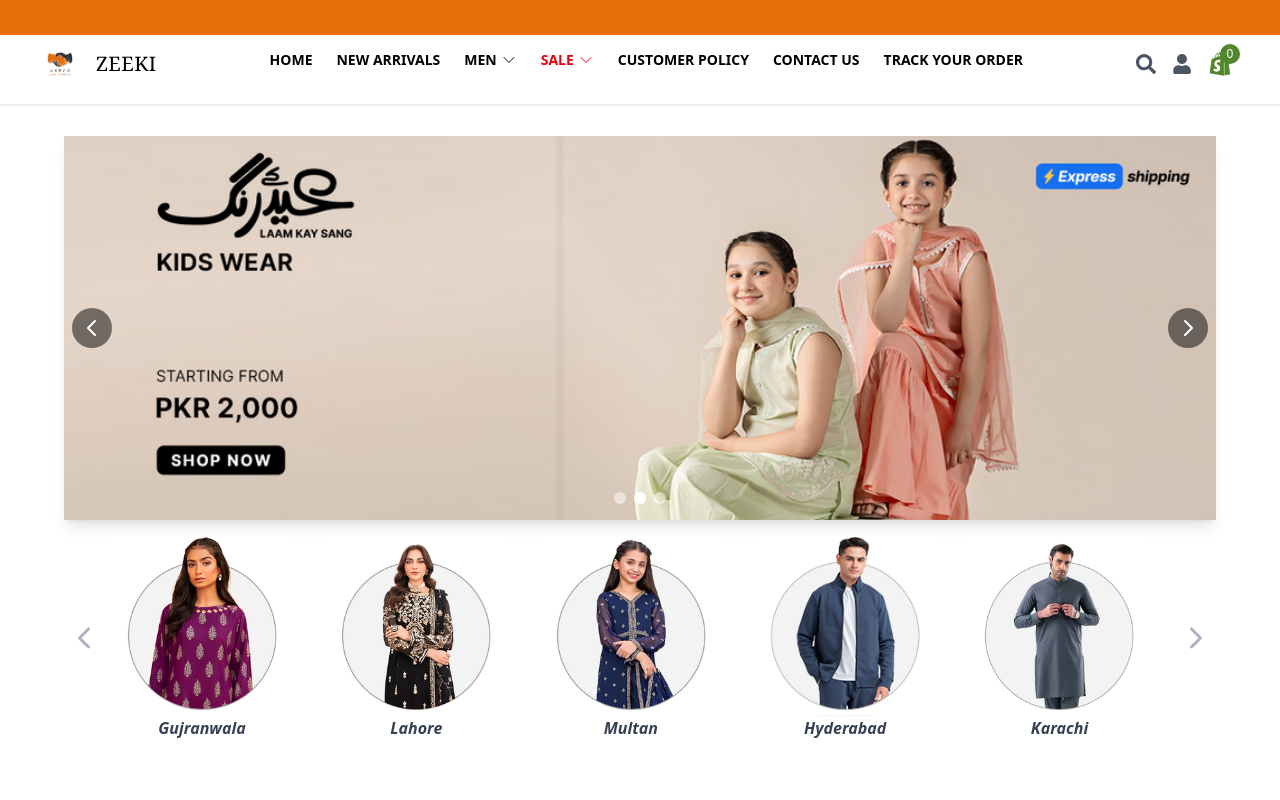
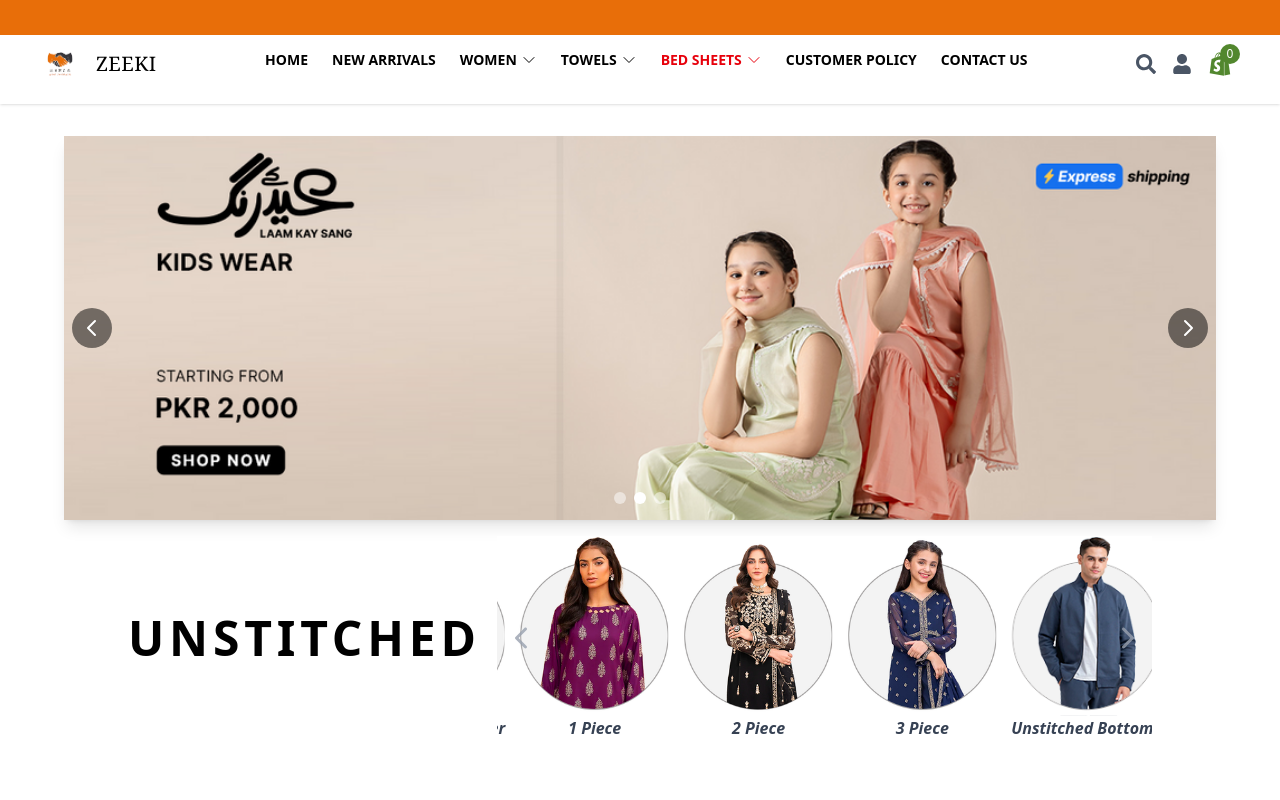
Before and after one commit to AhmadMahmoodRana-dev/Rabeel_Laam, a React (Vite) app: page / in a window 1280 px wide. Shown: the top 800 px of the page. Built offline with nearby package versions, Linux system fonts and the light colour scheme.

Commit message:
Changes Update

```diff
--- a/src/components/Home/HomePageCategorySlider.jsx
+++ b/src/components/Home/HomePageCategorySlider.jsx
@@ -9,30 +9,29 @@ import carousel5 from "../../assets/category (8).png";
 import carousel6 from "../../assets/category (9).png";
 import carousel7 from "../../assets/category (10).png";
 
-const HomePageCategorySlider = () => {
+const HomePageCategorySlider = ({heading}) => {
   const products = [
-    { id: 1, name: "Rawalpindi", image: carousel1,link:"/category/"},
-    { id: 2, name: "Faisalabad", image: carousel2,link:"/category/"},
-    { id: 3, name: "Gujranwala", image: carousel3,link:"/category/"},
-    { id: 4, name: "Lahore", image: carousel4,link:"/category/"},
-    { id: 5, name: "Multan", image: carousel5,link:"/category/"},
-    { id: 6, name: "Hyderabad", image: carousel6,link:"/category/"},
-    { id: 7, name: "Karachi", image: carousel7,link:"/category/"},
+    { id: 1, name: "Lawn '25 ", image: carousel1, link: "/category/" },
+    { id: 2, name: "Day to Day Summer", image: carousel2, link: "/category/" },
+    { id: 3, name: "1 Piece", image: carousel3, link: "/category/" },
+    { id: 4, name: "2 Piece", image: carousel4, link: "/category/" },
+    { id: 5, name: "3 Piece", image: carousel5, link: "/category/" },
+    { id: 6, name: "Unstitched Bottoms", image: carousel6, link: "/category/" },
+    { id: 7, name: "Karachi", image: carousel7, link: "/category/" },
   ];
 
   const [currentIndex, setCurrentIndex] = useState(0);
   const [perSlide, setPerSlide] = useState(1);
 
-  // Enhanced responsive breakpoints
   useEffect(() => {
     const handleResize = () => {
       const width = window.innerWidth;
-      if (width >= 1536) setPerSlide(6); // 2xl screens
-      else if (width >= 1280) setPerSlide(5); // xl
-      else if (width >= 1024) setPerSlide(3); // lg
-      else if (width >= 768) setPerSlide(2); // md
-      else if (width >= 640) setPerSlide(2); // sm
-      else setPerSlide(1.5); // xs
+      if (width >= 1536) setPerSlide(5);
+      else if (width >= 1280) setPerSlide(4);
+      else if (width >= 1024) setPerSlide(3);
+      else if (width >= 768) setPerSlide(2);
+      else if (width >= 640) setPerSlide(1.5);
+      else setPerSlide(1.5);
     };
 
     handleResize();
@@ -40,7 +39,6 @@ const HomePageCategorySlider = () => {
     return () => window.removeEventListener("resize", handleResize);
   }, []);
 
-  // Auto-advance with pause on hover
   useEffect(() => {
     let id;
     const container = document.querySelector(".carousel-container");
@@ -77,7 +75,11 @@ const HomePageCategorySlider = () => {
   const shiftPercent = (100 / products.length) * currentIndex;
 
   return (
-    <div className="relative overflow-hidden py-4 px-4 sm:px-10 carousel-container">
+    <div className="w-full flex flex-col md:flex-row items-center justify-center gap-4 px-4 sm:px-8 lg:px-16">
+      <h1 className="font-bold md:mt-0 mt-5 text-3xl sm:text-4xl lg:text-4xl xl:text-5xl tracking-widest text-center md:text-left">
+        {heading}
+      </h1>
+      <div className="relative w-full overflow-hidden py-4 carousel-container">
         <div className="overflow-hidden w-full">
           <div
             className="flex transition-transform duration-500 ease-in-out"
@@ -90,11 +92,12 @@ const HomePageCategorySlider = () => {
               <div
                 key={p.id}
                 className="flex-shrink-0 flex justify-center"
-              style={{ width: `${100 / products.length}%` }}
+                style={{
+                  width: `${100 / products.length}%`,
+                  maxWidth: `${100 / perSlide}%`,
+                }}
               >
                 <div className="w-full px-2">
-                {" "}
-                {/* Added horizontal padding */}
                   <SliderCard name={p.name} image={p.image} link={p.link} />
                 </div>
               </div>
@@ -102,21 +105,22 @@ const HomePageCategorySlider = () => {
           </div>
         </div>
 
-      {/* Enhanced Navigation Buttons */}
+        {/* Navigation Buttons */}
         <button
           onClick={prev}
           disabled={products.length <= perSlide}
-        className="absolute left-2 sm:left-1 top-1/2 -translate-y-1/2 text-gray-400 opacity-80 hover:opacity-100 disabled:opacity-50 transition-opacity"
+          className="absolute left-2 top-1/2 -translate-y-1/2 text-gray-400 opacity-80 hover:opacity-100 disabled:opacity-50 transition-opacity"
         >
           <IoIosArrowBack className="w-6 h-6 sm:w-8 sm:h-8" />
         </button>
         <button
           onClick={next}
           disabled={products.length <= perSlide}
-        className="absolute right-2 sm:right-1 top-1/2 -translate-y-1/2 rotate-180 text-gray-400 opacity-80 hover:opacity-100 disabled:opacity-50 transition-opacity"
+          className="absolute right-2 top-1/2 -translate-y-1/2 rotate-180 text-gray-400 opacity-80 hover:opacity-100 disabled:opacity-50 transition-opacity"
         >
           <IoIosArrowBack className="w-6 h-6 sm:w-8 sm:h-8" />
         </button>
+      </div>
     </div>
   );
 };
--- a/src/components/Navbar.jsx
+++ b/src/components/Navbar.jsx
@@ -57,14 +57,59 @@ const Navbar = () => {
             <div className="relative group pb-2">
               {/* Added pb-2 */}
               <button className="flex items-center hover:text-blue-600">
-                MEN <ChevronDownIcon className="w-4 h-4 ml-1" />
+                WOMEN <ChevronDownIcon className="w-4 h-4 ml-1" />
+              </button>
+              {/* Changed mt-2 to top-full */}
+              <div className="absolute top-full left-0 w-48 bg-white shadow-md rounded p-2 z-10 opacity-0 group-hover:opacity-100 pointer-events-none group-hover:pointer-events-auto transition-all duration-200">
+                <Link
+                  to={"/category/Lawn%20'25"}
+                  className="block px-4 py-2 hover:bg-gray-100"
+                >
+                  Lawn '25
+                </Link>
+                <Link
+                  to={"/category/Day%20to%20Day%20Summer"}
+                  className="block px-4 py-2 hover:bg-gray-100"
+                >
+                  Day to Day Summer1
+                </Link>
+                <Link
+                  to={"/category/1%20Piece"}
+                  className="block px-4 py-2 hover:bg-gray-100"
+                >
+                  1 Piece
+                </Link>
+                <Link
+                  to={"/category/2%20Piece"}
+                  className="block px-4 py-2 hover:bg-gray-100"
+                >
+                  2 Piece
+                </Link>
+                <Link
+                  to={"/category/3%20Piece"}
+                  className="block px-4 py-2 hover:bg-gray-100"
+                >
+                  3 Piece
+                </Link>
+                <Link
+                  to={"/category/Unstitched%20Bottoms"}
+                  className="block px-4 py-2 hover:bg-gray-100"
+                >
+                  Unstitched Bottoms
+                </Link>
+              </div>
+            </div>
+            <div className="relative group pb-2">
+              {/* Added pb-2 */}
+              <button className="flex items-center hover:text-blue-600">
+                TOWELS <ChevronDownIcon className="w-4 h-4 ml-1" />
               </button>
               {/* Changed mt-2 to top-full */}
               <div className="absolute top-full left-0 w-48 bg-white shadow-md rounded p-2 z-10 opacity-0 group-hover:opacity-100 pointer-events-none group-hover:pointer-events-auto transition-all duration-200">
                 <Link to={"/"} className="block px-4 py-2 hover:bg-gray-100">
                   Summer Loafers
                 </Link>
-                <Link to={'/'} className="block px-4 py-2 hover:bg-gray-100">
+                <Link to={"/"} className="block px-4 py-2 hover:bg-gray-100">
                   White Sole Loafers
                 </Link>
               </div>
@@ -74,27 +119,24 @@ const Navbar = () => {
               {" "}
               {/* Added pb-2 */}
               <button className="flex items-center text-red-600">
-                SALE <ChevronDownIcon className="w-4 h-4 ml-1" />
+                BED SHEETS <ChevronDownIcon className="w-4 h-4 ml-1" />
               </button>
               {/* Changed mt-2 to top-full */}
               <div className="absolute top-full left-0 w-48 bg-white shadow-md rounded p-2 z-10 opacity-0 group-hover:opacity-100 pointer-events-none group-hover:pointer-events-auto transition-all duration-200">
-                <Link to={'/'} className="block px-4 py-2 hover:bg-gray-100">
+                <Link to={"/"} className="block px-4 py-2 hover:bg-gray-100">
                   Sale Item 1
                 </Link>
-                <Link to={'/'} className="block px-4 py-2 hover:bg-gray-100">
+                <Link to={"/"} className="block px-4 py-2 hover:bg-gray-100">
                   Sale Item 2
                 </Link>
               </div>
             </div>
 
-            <Link to={'/customer-policy'} className="hover:text-blue-600">
+            <Link to={"/customer-policy"} className="hover:text-blue-600">
               CUSTOMER POLICY
             </Link>
-            <Link to={'/contactUS'} className="hover:text-blue-600">
+            <Link to={"/contactUS"} className="hover:text-blue-600">
               CONTACT US
-            </Link>
-            <Link to={'/'} className="hover:text-blue-600">
-              TRACK YOUR ORDER
             </Link>
           </div>
 
@@ -169,7 +211,7 @@ const Navbar = () => {
                   className="w-full flex justify-between items-center py-3 hover:text-blue-600"
                   onClick={() => setIsMenMobileOpen(!isMenMobileOpen)}
                 >
-                  MEN{" "}
+                  WOMEN{" "}
                   <ChevronDownIcon
                     className={`w-4 h-4 ml-1 transition-transform ${
                       isMenMobileOpen ? "rotate-180" : ""
@@ -178,20 +220,42 @@ const Navbar = () => {
                 </button>
                 {isMenMobileOpen && (
                   <div className="pl-4 pb-2">
-                    <a
-                      href="#"
+                    <Link
+                      to={"/category/Lawn%20'25"}
                       className="block py-2 hover:text-blue-600"
-                      onClick={closeAllDropdowns}
                     >
-                      Summer Loafers
-                    </a>
-                    <a
-                      href="#"
+                      Lawn '25
+                    </Link>
+                    <Link
+                      to={"/category/Day%20to%20Day%20Summer"}
                       className="block py-2 hover:text-blue-600"
-                      onClick={closeAllDropdowns}
                     >
-                      White Sole Loafers
-                    </a>
+                      Day to Day Summer1
+                    </Link>
+                    <Link
+                      to={"/category/1%20Piece"}
+                      className="block py-2 hover:text-blue-600"
+                    >
+                      1 Piece
+                    </Link>
+                    <Link
+                      to={"/category/2%20Piece"}
+                      className="block py-2 hover:text-blue-600"
+                    >
+                      2 Piece
+                    </Link>
+                    <Link
+                      to={"/category/3%20Piece"}
+                      className="block py-2 hover:text-blue-600"
+                    >
+                      3 Piece
+                    </Link>
+                    <Link
+                      to={"/category/Unstitched%20Bottoms"}
+                      className="block py-2 hover:text-blue-600"
+                    >
+                      Unstitched Bottoms
+                    </Link>
                   </div>
                 )}
               </div>
@@ -202,7 +266,39 @@ const Navbar = () => {
                   className="w-full flex justify-between items-center py-3 text-red-600"
                   onClick={() => setIsSaleMobileOpen(!isSaleMobileOpen)}
                 >
-                  SALE{" "}
+                  BED SHEETS
+                  <ChevronDownIcon
+                    className={`w-4 h-4 ml-1 transition-transform ${
+                      isSaleMobileOpen ? "rotate-180" : ""
+                    }`}
+                  />
+                </button>
+                {isSaleMobileOpen && (
+                  <div className="pl-4 pb-2">
+                    <a
+                      href="#"
+                      className="block py-2 hover:text-blue-600"
+                      onClick={closeAllDropdowns}
+                    >
+                      Sale Item 1
+                    </a>
+                    <a
+                      href="#"
+                      className="block py-2 hover:text-blue-600"
+                      onClick={closeAllDropdowns}
+                    >
+                      Sale Item 2
+                    </a>
+                  </div>
+                )}
+              </div>
+              {/* SALE */}
+              <div className="border-b">
+                <button
+                  className="w-full flex justify-between items-center py-3 text-red-600"
+                  onClick={() => setIsSaleMobileOpen(!isSaleMobileOpen)}
+                >
+                  TOWELS
                   <ChevronDownIcon
                     className={`w-4 h-4 ml-1 transition-transform ${
                       isSaleMobileOpen ? "rotate-180" : ""
@@ -234,13 +330,6 @@ const Navbar = () => {
                 className="block py-3 hover:text-blue-600"
                 onClick={closeAllDropdowns}
               >
-                SHOE CARE
-              </a>
-              <a
-                href="#"
-                className="block py-3 hover:text-blue-600"
-                onClick={closeAllDropdowns}
-              >
                 CONTACT US
               </a>
               <a
--- a/src/pages/Home.jsx
+++ b/src/pages/Home.jsx
@@ -71,7 +71,7 @@ const Home = () => {
     <div>
       <div className="w-full min-h-screen xl:px-16 lg:px-12 md:px-10 sm:px-8 px-4 ">
         <HomePageMainCarousel />
-        <HomePageCategorySlider />
+        <HomePageCategorySlider heading={"UNSTITCHED"} />
         <HomePageGridStructure heading={"Shop Luxury Picks"} />
         <HomePageGridStructure heading={"Buy Festive Glam"} />
         <HomePageGridStructure heading={"Shop Daily Pret"} />
```
Lines whose indentation alone changed are shown as unchanged.
